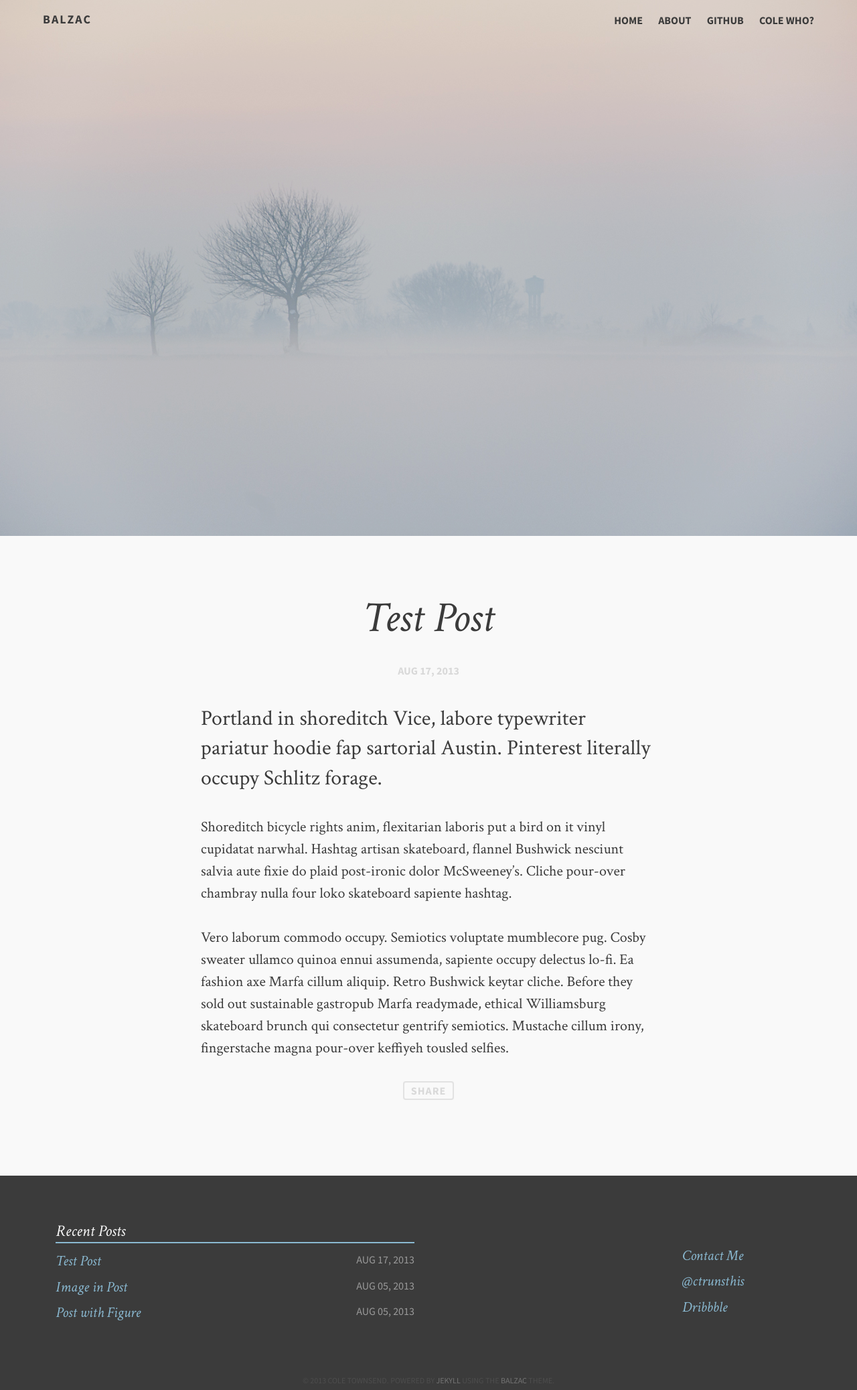
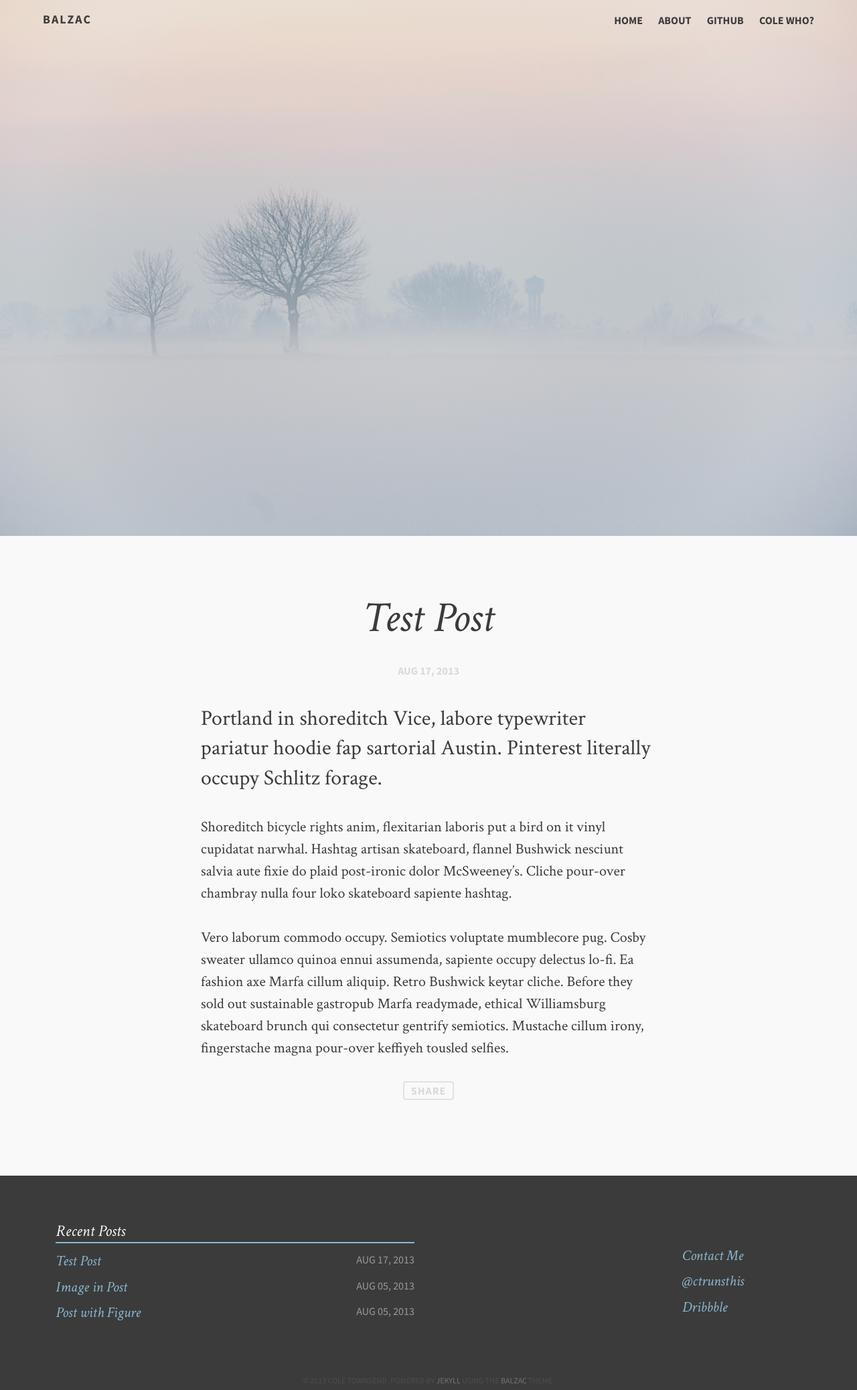
Before and after one commit to ColeTownsend/Balzac-for-Jekyll, a Jekyll site: the page built from _posts/2013-08-17-test-post.md, in a window 1280 px wide. Shown: the whole page at 67% size. Built offline with Jekyll 4.4.1, drawn with Linux system fonts in a browser that asks for light colours; comment, search, counter and statistics services are not loaded.

Commit message:
Lighten up the overlay.

```diff
--- a/assets/css/i.css
+++ b/assets/css/i.css
@@ -552,7 +552,7 @@ header.site-header nav ul li a:hover {
   background: rgba(0, 0, 0, 0.55);
 }
 .article .overlay-lighter {
-  background: rgba(0, 0, 0, 0.2);
+  background: rgba(0, 0, 0, 0.1);
 }
 .article .featured-image {
   vertical-align: middle;
--- a/assets/sass/_styles.scss
+++ b/assets/sass/_styles.scss
@@ -285,7 +285,7 @@ header.site-header nav {
         background: rgba(0,0,0,.55);
     }
     .overlay-lighter {
-        background: rgba(0,0,0,.2);
+        background: rgba(0,0,0,.1);
     }
 
     .featured-image {
```
